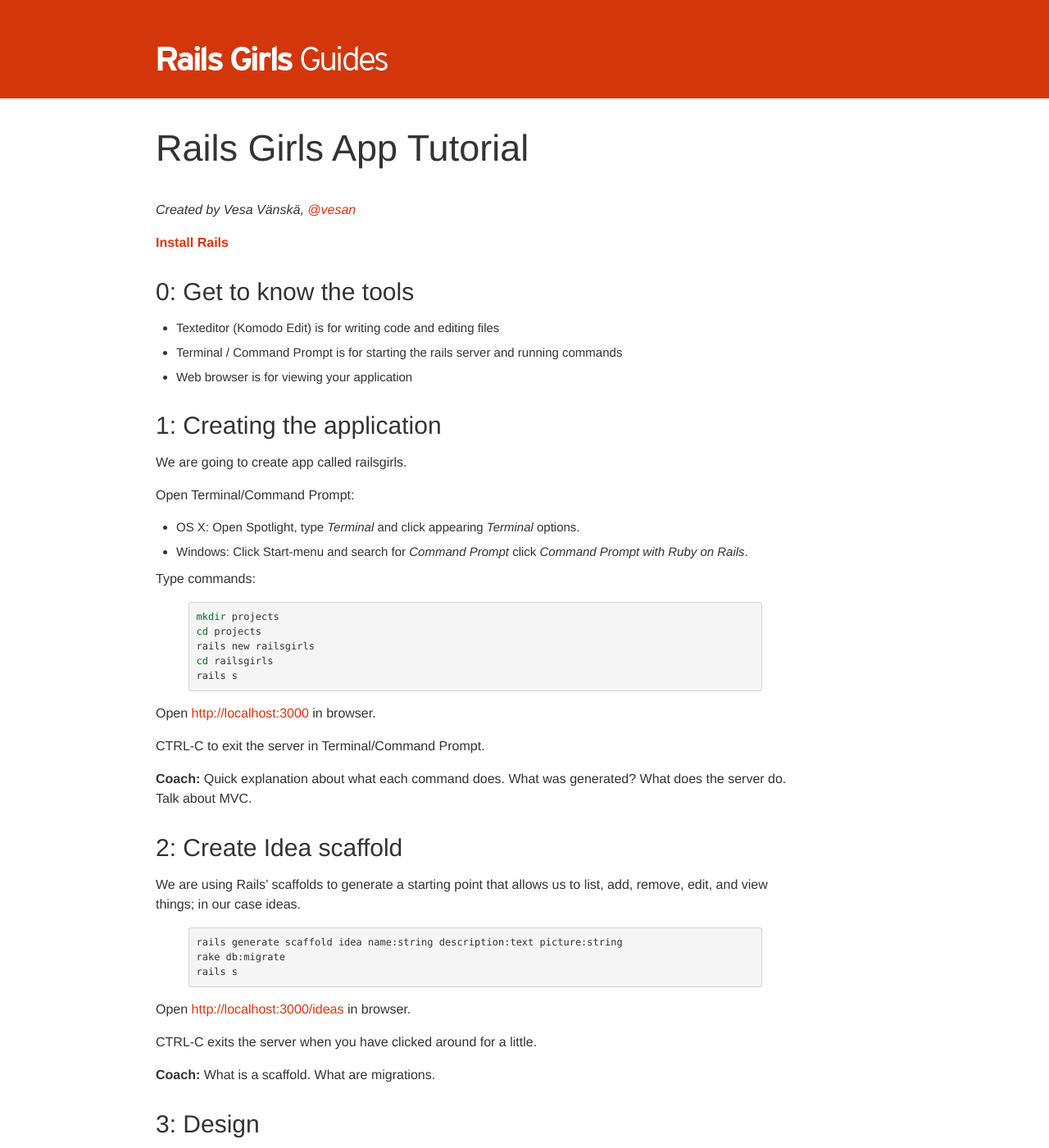
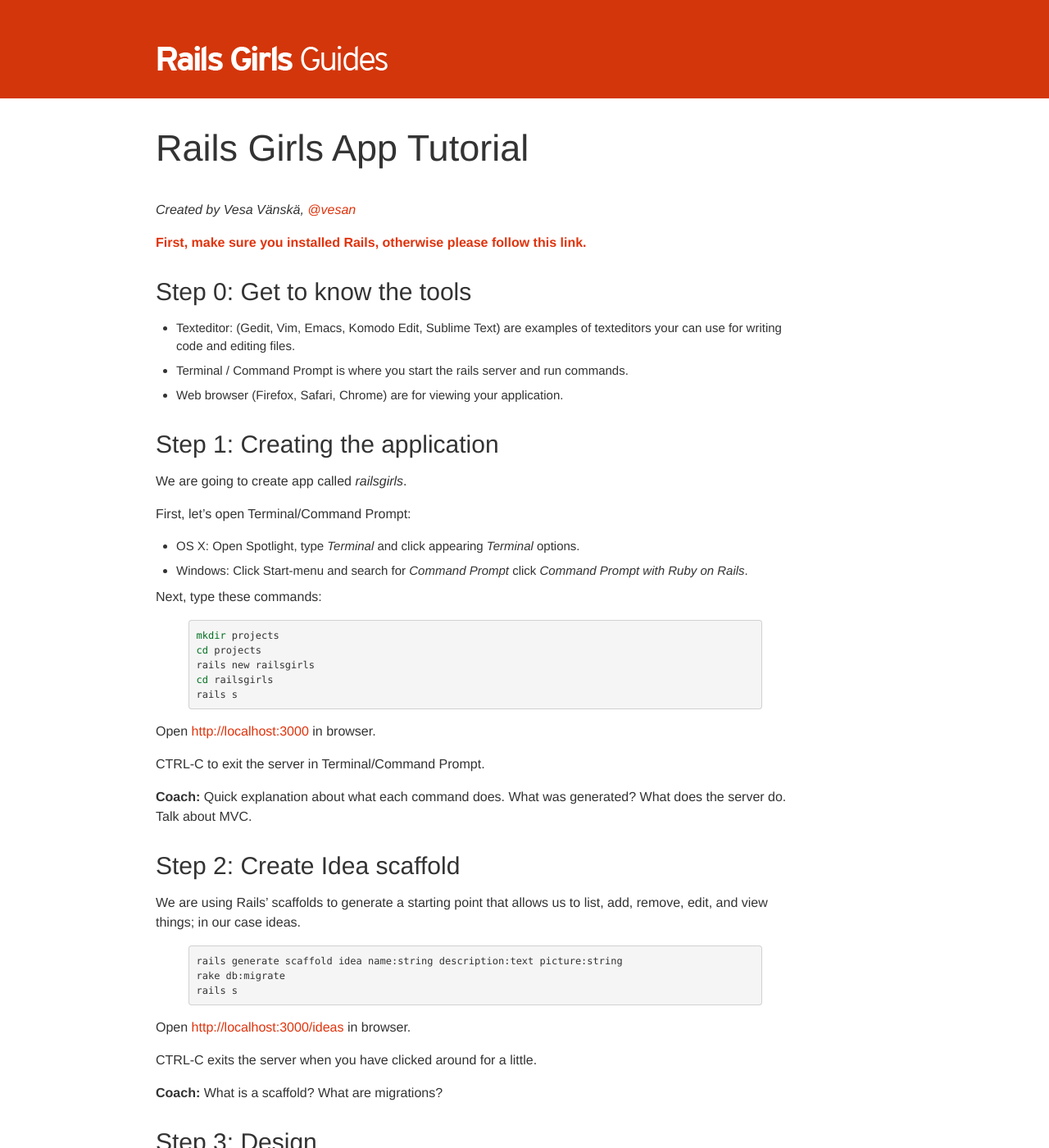
Before and after one commit to railsgirls/guides.railsgirls.com, a Jekyll site: the page built from _posts/2012-04-18-app.markdown, in a window 1280 px wide and 1400 px high. Shown: the whole window at 82% size. Built offline with Jekyll 4.4.1, drawn with Linux system fonts in a browser that asks for light colours; Markdown is read by kramdown in place of the engine named in the settings; some of the changed text lies outside the part shown.

Commit message:
added enhancements to the app guide.

```diff
--- a/_posts/2012-04-18-app.markdown
+++ b/_posts/2012-04-18-app.markdown
@@ -8,26 +8,26 @@
 
 *Created by Vesa Vänskä, [@vesan](https://twitter.com/vesan)*
 
-[**Install Rails**](/install)
+[**First, make sure you installed Rails, otherwise please follow this link.**](/install)
 
 
-## 0: Get to know the tools
+## Step 0: Get to know the tools
 
-* Texteditor (Komodo Edit) is for writing code and editing files
-* Terminal / Command Prompt is for starting the rails server and running commands
-* Web browser is for viewing your application
+* Texteditor: (Gedit, Vim, Emacs, Komodo Edit, Sublime Text) are examples of texteditors your can use for writing code and editing files.
+* Terminal / Command Prompt is where you start the rails server and run commands.
+* Web browser (Firefox, Safari, Chrome) are for viewing your application.
 
 
-## 1: Creating the application
+## Step 1: Creating the application
 
-We are going to create app called railsgirls.
+We are going to create app called *railsgirls*.
 
-Open Terminal/Command Prompt:
+First, let's open Terminal/Command Prompt:
 
 * OS X: Open Spotlight, type *Terminal* and click appearing *Terminal* options.
 * Windows: Click Start-menu and search for *Command Prompt* click *Command Prompt with Ruby on Rails*.
 
-Type commands:
+Next, type these commands:
 
 {% highlight sh %}
 mkdir projects
@@ -44,7 +44,7 @@
 **Coach:** Quick explanation about what each command does. What was generated? What does the server do. Talk about MVC.
 
 
-## 2: Create Idea scaffold
+## Step 2: Create Idea scaffold
 
 We are using Rails&#8217; scaffolds to generate a starting point that allows us to list, add, remove, edit, and view things; in our case ideas.
 
@@ -58,12 +58,12 @@
 
 CTRL-C exits the server when you have clicked around for a little.
 
-**Coach:** What is a scaffold. What are migrations.
+**Coach:** What is a scaffold? What are migrations?
 
 
-## 3: Design
+## Step 3: Design
 
-Design doesn&#8217;t look nice. Let&#8217;s do something about it. We&#8217;ll use Twitter&#8217;s Bootstrap project give us nicer default styles really easily.
+Design doesn&#8217;t look nice. Let&#8217;s do something about it. We&#8217;ll use Twitter&#8217;s Bootstrap project to give us nicer default styles really easily.
 
 Open app/views/layouts/application.html.erb and add on top of
 
@@ -138,7 +138,7 @@
 **Coach:** Talk a little about CSS and layouts.
 
 
-## 4: Adding picture uploads
+## Step 4: Adding picture uploads
 
 We need to install additional library to add image processing.
 
@@ -216,7 +216,7 @@
 **Coach:** Talk a little about HTML.
 
 
-## 5: Finetune the routes
+## Step 5: Finetune the routes
 
 If you try to open [http://localhost:3000](http://localhost:3000) it still shows the default page. Let&#8217;s make it redirect to the ideas page.
 
```
